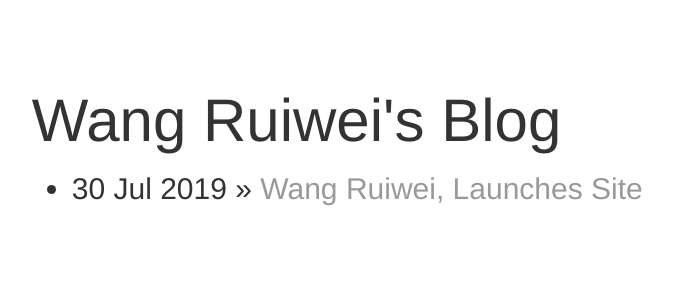
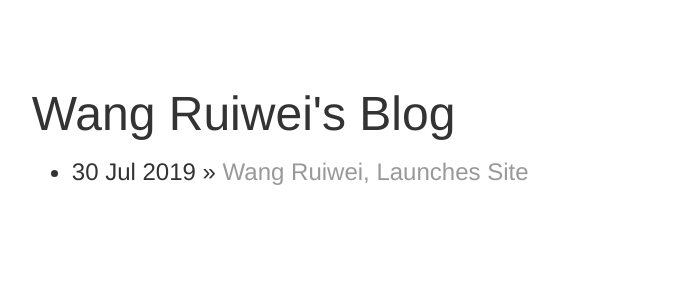
Before and after one commit to WangRuiwei/WangRuiwei.github.io, a Jekyll site: the page built from blog/index.html, in a window 1280 px wide. Shown: the top 300 px of the page, without its empty margins (235-908 px from the left). Built offline with Jekyll 4.4.1, drawn with Linux system fonts in a browser that asks for light colours.

Commit message:
Update main.css

```diff
--- a/css/main.css
+++ b/css/main.css
@@ -1,11 +1,6 @@
 body { margin: 60px auto; width: 70%;
-    -ms-overflow-style: none; /* for Internet Explorer, Edge */
-    scrollbar-width: none; /* for Firefox */
-    overflow-y: scroll;
-}
-
-div::-webkit-scrollbar {
-  display: none; /* for Chrome, Safari, and Opera */
+	font-size:16px;
+	line-height:1.6;
 }
 
 .btn-mini {
```
